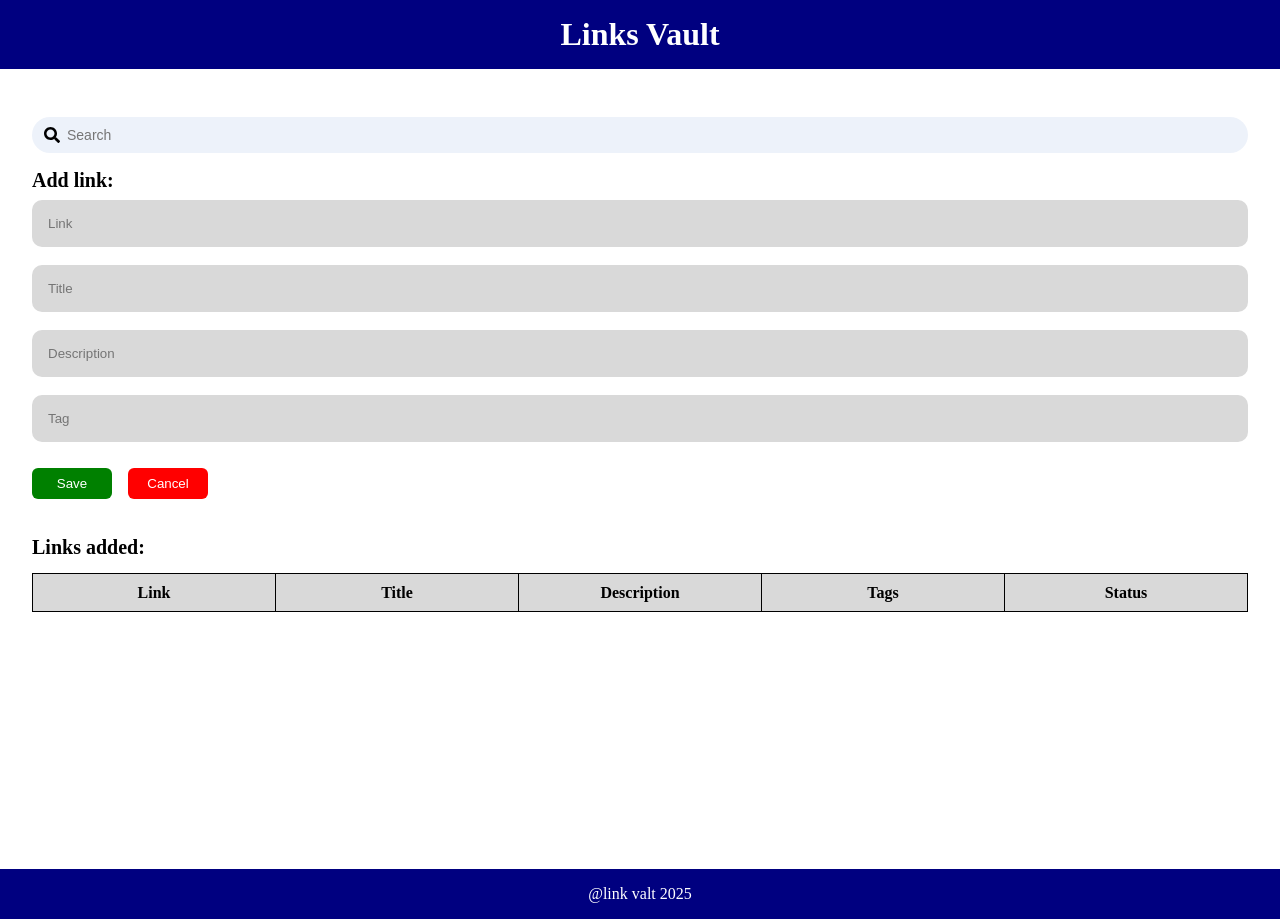
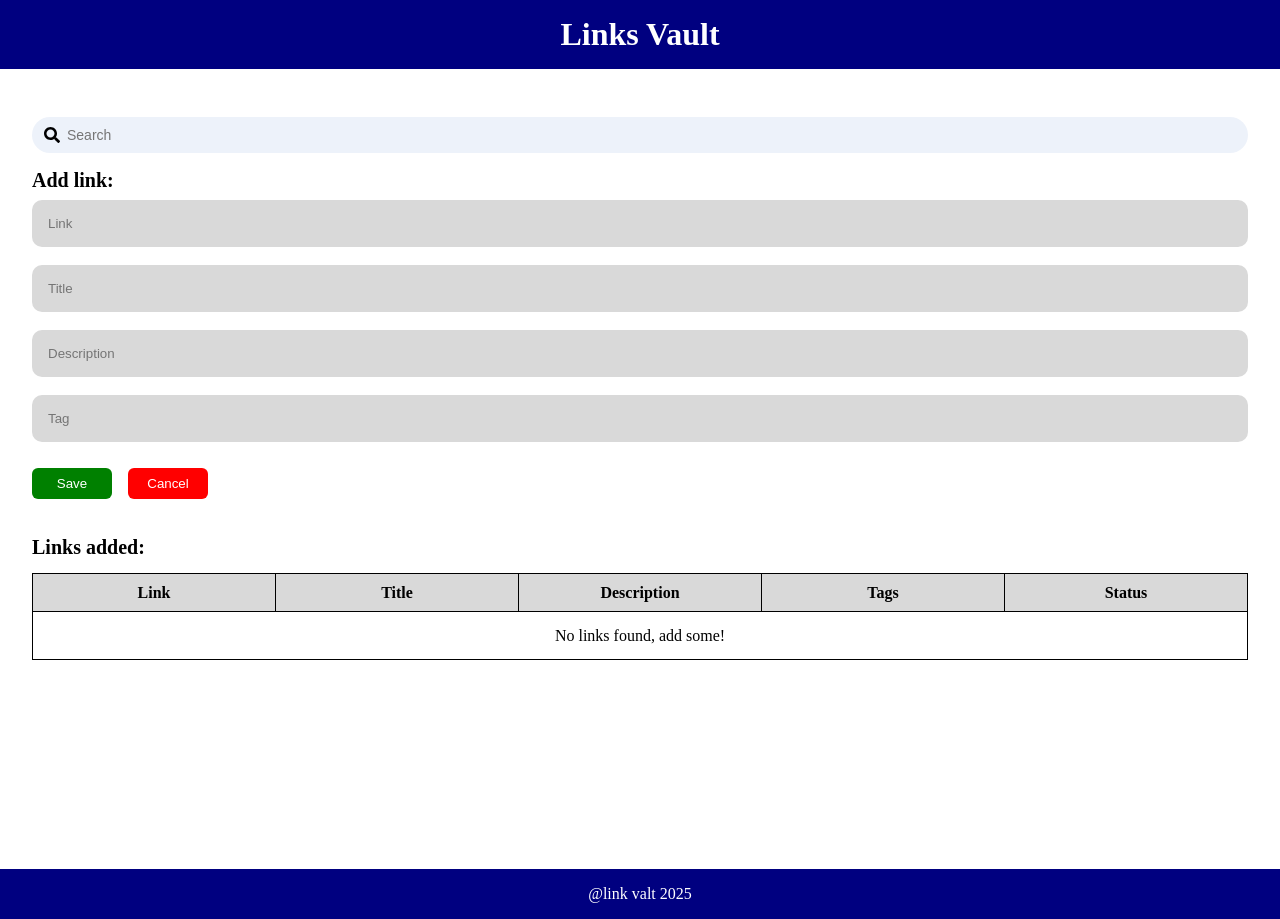
Before and after one commit to Ntombenhle2004/Task2-linkVault, a React (Vite) app: page / in a window 1280 px wide. Built offline with nearby package versions, Linux system fonts and the light colour scheme.

Commit message:
added a line for telling the user (there are no links they must add one)

```diff
--- a/src/components/outputs.tsx
+++ b/src/components/outputs.tsx
@@ -32,7 +32,7 @@ export default function Outputs({ links, onEdit, onDelete }: Props) {
               <td>{l.title}</td>
               <td>{l.description}</td>
               <td>{l.tags}</td>
-              <td >
+              <td>
                 <div id="outputBtn">
                   <button
                     style={{ backgroundColor: "green" }}
@@ -50,6 +50,11 @@ export default function Outputs({ links, onEdit, onDelete }: Props) {
               </td>
             </tr>
           ))}
+          {links.length === 0 && (
+            <tr>
+              <td colSpan={6}>No links found, add some!</td>
+            </tr>
+          )}
         </tbody>
       </table>
     </div>
```
Lines whose indentation alone changed are shown as unchanged.
